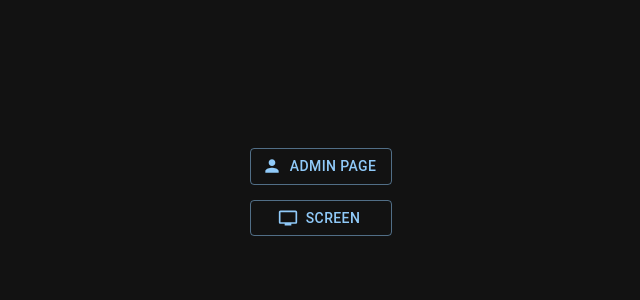
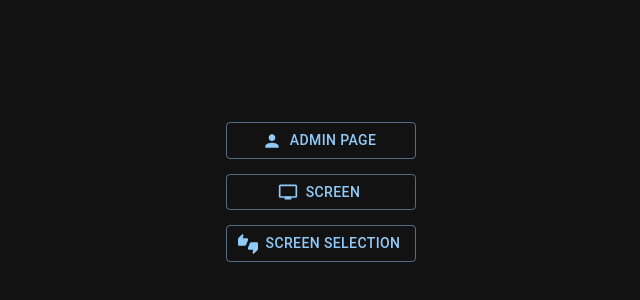
Before and after one commit to Araz0/XPR-Player, a React (Create React App) app: page / in a window 1280 px wide. Shown: the part 208-508 px from the top of the page, without its empty margins (319-959 px from the left). Built offline with nearby package versions, Linux system fonts and the light colour scheme; no server answers.

Commit message:
feat: init screen selection page

```diff
--- a/src/App.tsx
+++ b/src/App.tsx
@@ -7,6 +7,7 @@ import {
   ScreenPage,
   CreatePage,
   ProgramMapPage,
+  ScreenSelectionPage,
 } from './Pages'
 
 function App() {
@@ -19,6 +20,7 @@ function App() {
       <Route path="admin/create" element={<CreatePage />} />
       <Route path="admin/programs" element={<ProgramsPage />} />
       <Route path="admin/programMap" element={<ProgramMapPage />} />
+      <Route path="selection" element={<ScreenSelectionPage />} />
     </Routes>
   )
 }
--- a/src/Pages/Home/Home.tsx
+++ b/src/Pages/Home/Home.tsx
@@ -2,7 +2,7 @@ import { memo } from 'react'
 
 import { useNavigate } from 'react-router-dom'
 
-import { Person, Tv } from '@mui/icons-material'
+import { Person, Tv, ThumbsUpDown } from '@mui/icons-material'
 import { Button } from '@mui/material'
 
 import { CenterdContainer } from '../../components'
@@ -25,6 +25,13 @@ export const HomeRaw = () => {
       >
         Screen
       </Button>
+      <Button
+        variant="outlined"
+        onClick={() => navigate('/selection')}
+        startIcon={<ThumbsUpDown />}
+      >
+        Screen Selection
+      </Button>
     </CenterdContainer>
   )
 }
--- /dev/null
+++ b/src/Pages/ScreenSelectionPage/ScreenSelectionPage.tsx
@@ -0,0 +1,7 @@
+import { memo } from 'react'
+
+export const ScreenSelectionPageRaw = () => {
+  return <></>
+}
+
+export const ScreenSelectionPage = memo(ScreenSelectionPageRaw)
--- /dev/null
+++ b/src/Pages/ScreenSelectionPage/index.ts
@@ -0,0 +1 @@
+export * from './ScreenSelectionPage'
--- a/src/Pages/index.ts
+++ b/src/Pages/index.ts
@@ -4,3 +4,4 @@ export * from './AdminPage'
 export * from './ProgramsPage'
 export * from './CreatePage'
 export * from './ProgramMapPage'
+export * from './ScreenSelectionPage'
```
